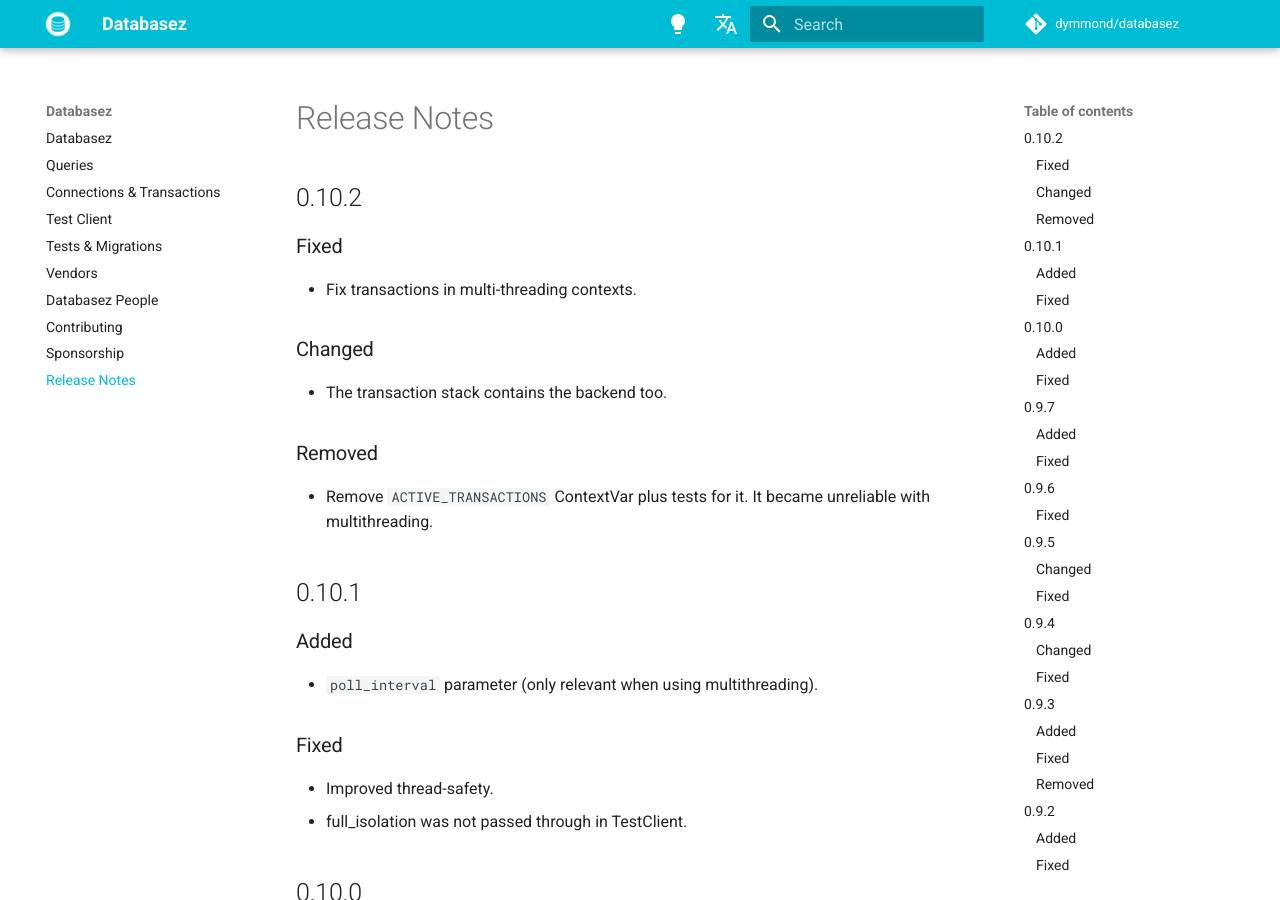
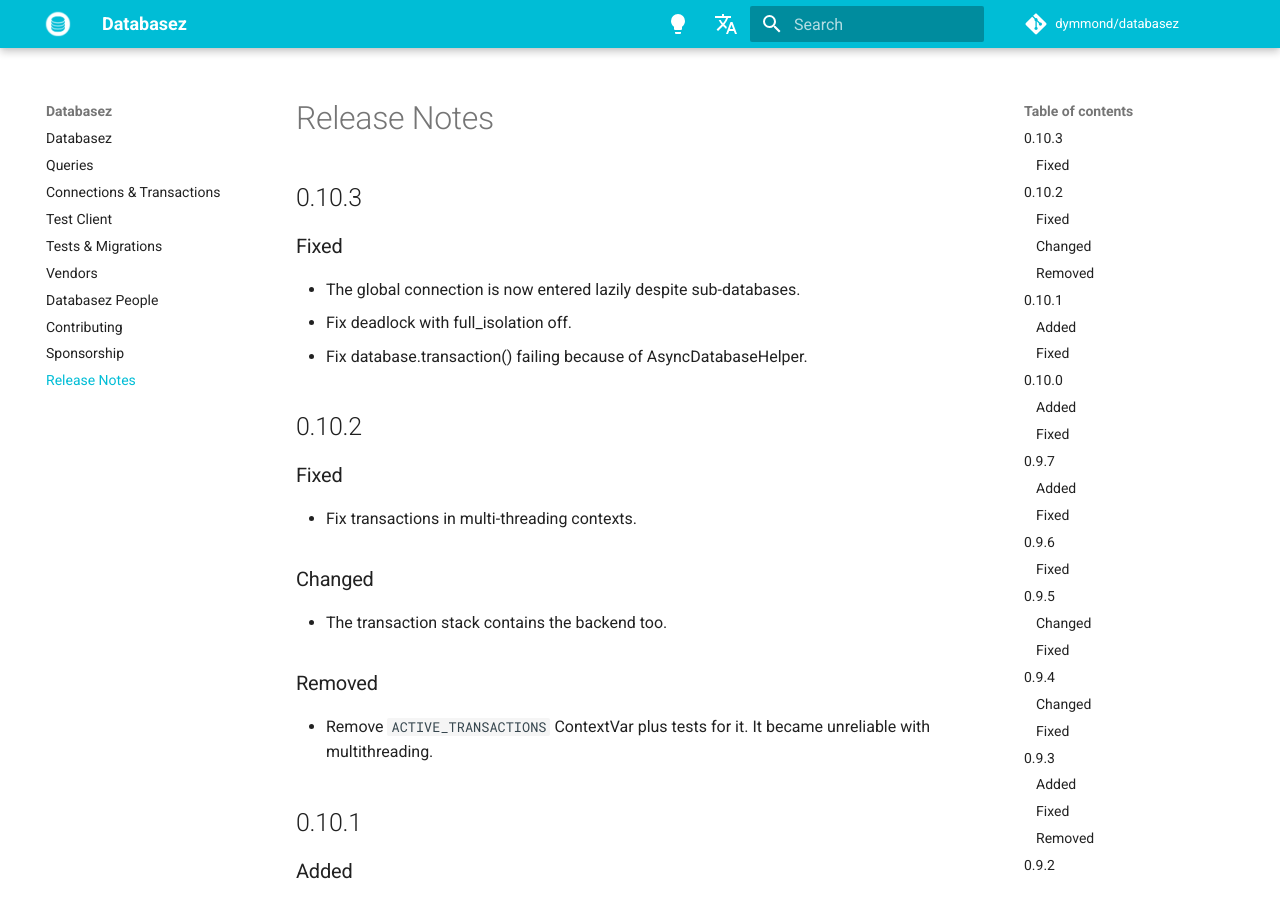
Before and after one commit to dymmond/databasez, an MkDocs documentation site: the page built from docs/release-notes.md, in a window 1280 px wide and 900 px high. Built offline with MkDocs 1.6.1 and Material for MkDocs 9.7.7, drawn with Linux system fonts in a browser that asks for light colours; comment, search, counter and statistics services are not loaded.

Commit message:
update release notes

```diff
--- a/docs/release-notes.md
+++ b/docs/release-notes.md
@@ -1,4 +1,12 @@
 # Release Notes
+
+## 0.10.3
+
+### Fixed
+
+- The global connection is now entered lazily despite sub-databases.
+- Fix deadlock with full_isolation off.
+- Fix database.transaction() failing because of AsyncDatabaseHelper.
 
 ## 0.10.2
 
```
